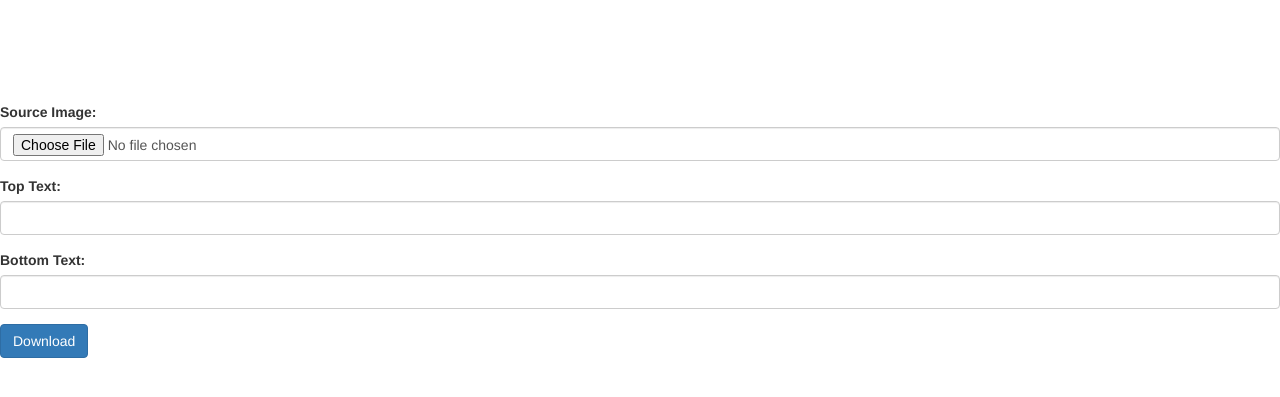
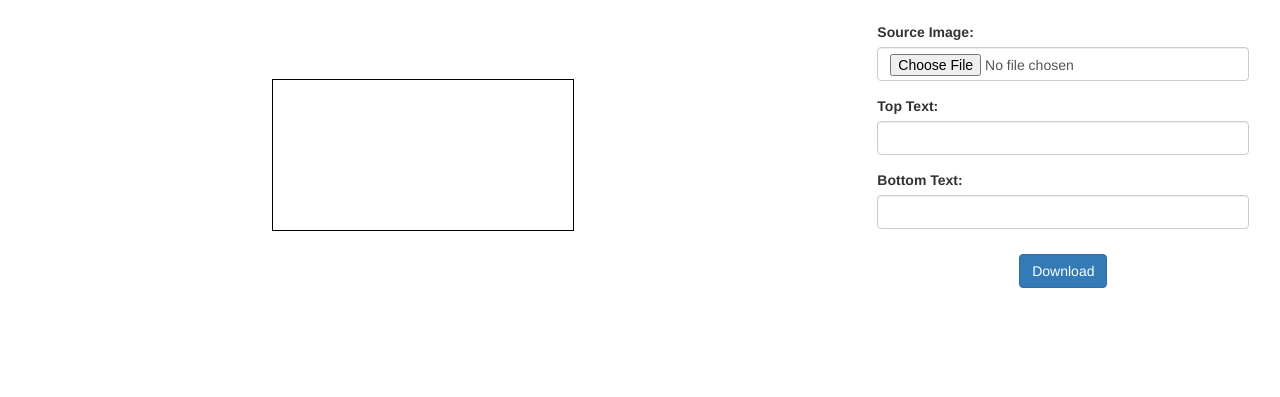
Before and after one commit to sergiogval/meme_creators, a website: page index.html in a window 1280 px wide. Shown: the part 53-450 px from the top of the page. Drawn offline with nearby package versions, Linux system fonts and the light colour scheme.

Commit message:
Add reference to css in html file

```diff
--- a/index.html
+++ b/index.html
@@ -6,6 +6,7 @@
     <meta charset="UTF-8">
     <meta name="viewport" content="width=device-width, initial-scale=1.0">
     <meta http-equiv="X-UA-Compatible" content="ie=edge">
+    <link rel="stylesheet" href="src/css/styles.css">
     <title>Meme Creator</title>
     <link rel="stylesheet" href="https://maxcdn.bootstrapcdn.com/bootstrap/3.3.7/css/bootstrap.min.css" integrity="sha384-BVYiiSIFeK1dGmJRAkycuHAHRg32OmUcww7on3RYdg4Va+PmSTsz/K68vbdEjh4u" crossorigin="anonymous">
 </head>
--- a/src/css/styles.css
+++ b/src/css/styles.css
@@ -33,3 +33,11 @@ body {
     justify-content: center;
     margin: 10px;
 }
+
+.form-group {
+    width: 90%;
+}
+
+.download-button {
+    margin-top: 10px;
+}
```
